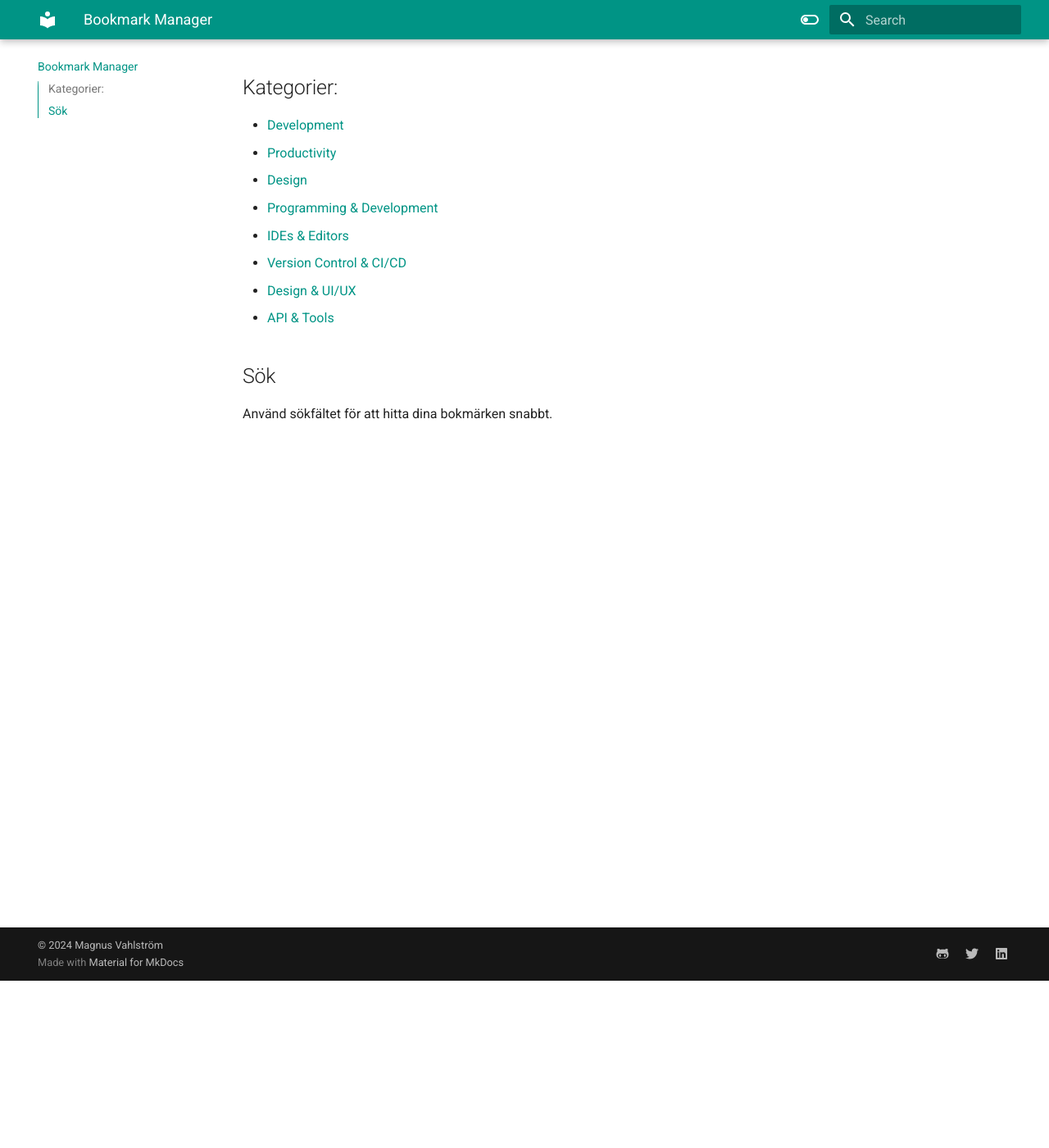
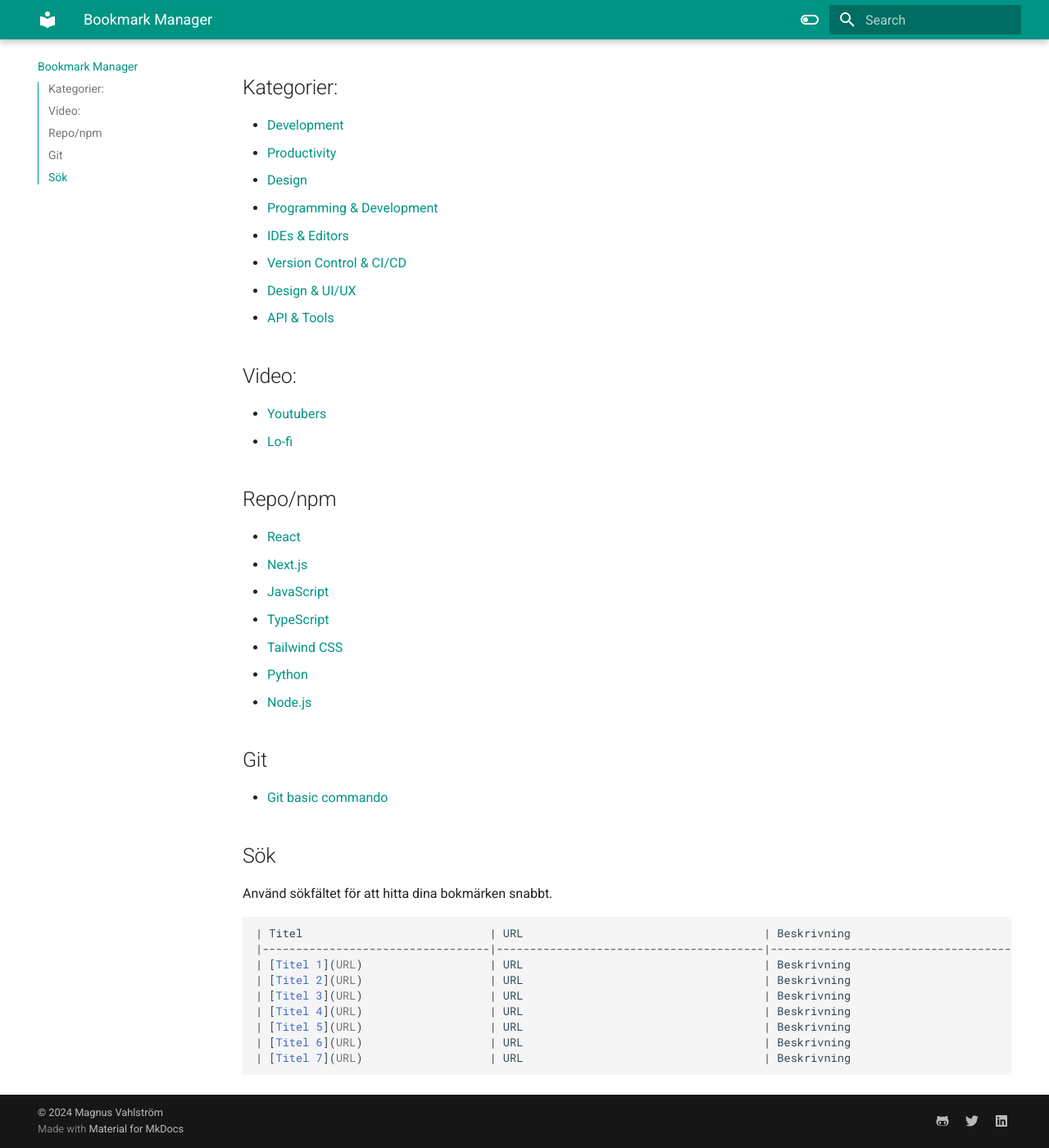
Before and after one commit to wahlstrommm/Bookmark, an MkDocs documentation site: the page built from docs/index.md, in a window 1280 px wide and 1400 px high, scrolled down 204 px. Shown: the whole window at 82% size. Built offline with MkDocs 1.6.1 and Material for MkDocs 9.7.7, drawn with Linux system fonts in a browser that asks for light colours.

Commit message:
updated doc

````diff
--- a/docs/index.md
+++ b/docs/index.md
@@ -12,5 +12,34 @@ Välkommen till din personliga bookmark manager. Här kan du organisera och spar
 - [Design & UI/UX](categories/UI-UX.md)
 - [API & Tools](categories/api.md)
 
+## Video:
+- [Youtubers](videos/youtubers.md)
+- [Lo-fi](videos/lofi.md)
+
+## Repo/npm
+- [React](repo/react.md)
+- [Next.js](repo/nextjs.md)
+- [JavaScript](repo/javaScript.md)
+- [TypeScript](repo/typeScript.md)
+- [Tailwind CSS](repo/tailwindcss.md)
+- [Python](repo/python.md)
+- [Node.js](repo/nodejs.md)
+
+## Git
+- [Git basic commando](git/basic.md)
+
 ## Sök
 Använd sökfältet för att hitta dina bokmärken snabbt.
+
+
+```markdown
+| Titel                            | URL                                    | Beskrivning                                           |
+|----------------------------------|----------------------------------------|-------------------------------------------------------|
+| [Titel 1](URL)                   | URL                                    | Beskrivning                                           |
+| [Titel 2](URL)                   | URL                                    | Beskrivning                                           |
+| [Titel 3](URL)                   | URL                                    | Beskrivning                                           |
+| [Titel 4](URL)                   | URL                                    | Beskrivning                                           |
+| [Titel 5](URL)                   | URL                                    | Beskrivning                                           |
+| [Titel 6](URL)                   | URL                                    | Beskrivning                                           |
+| [Titel 7](URL)                   | URL                                    | Beskrivning                                           |
+```
````
